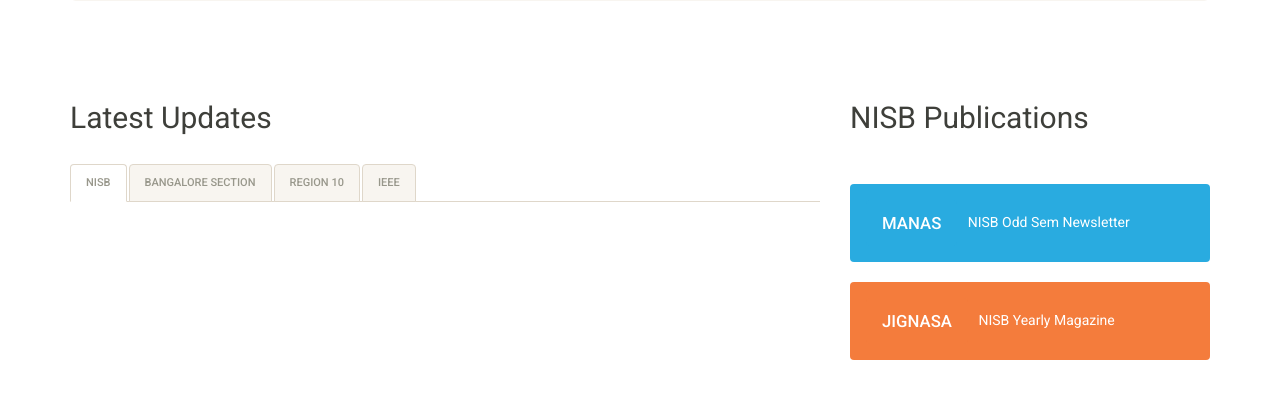
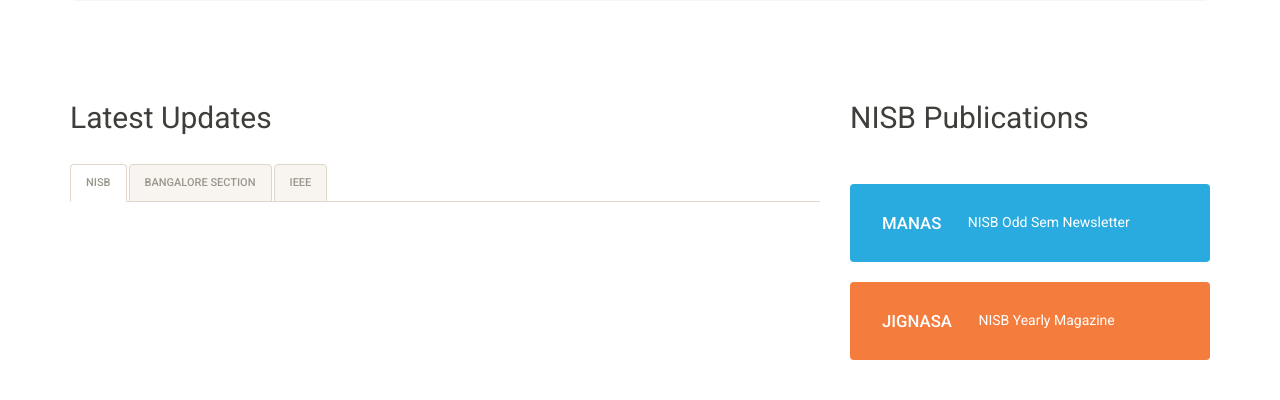
Before and after one commit to nisbweb/websitev2, a Flask app: page / in a window 1280 px wide. Shown: the part 530-930 px from the top of the page. Run offline with Flask 2, Linux system fonts and the light colour scheme; some libraries are stand-ins or nearby versions.

Commit message:
home feed changes

```diff
--- a/templates/index.html
+++ b/templates/index.html
@@ -29,19 +29,22 @@
           <ul class="nav nav-tabs">
             <li class="active"><a href="#nisbnews" data-toggle="tab" >NISB</a></li>
             <li class=""><a href="#blrsecnews" data-toggle="tab">Bangalore Section</a></li>
-            <li class=""><a href="#r10news" data-toggle="tab">Region 10</a></li>
+            <!-- <li class=""><a href="#r10news" data-toggle="tab">Region 10</a></li> -->
             <li class=""><a href="#ieeenews" data-toggle="tab">IEEE</a></li>
           </ul>
-          <div id="myTabContent" class="tab-content" style="max-height:325px; overflow:hidden;">
+          <style media="screen">
+            iframe{width: 100%; height: 400px;}
+          </style>
+          <div id="myTabContent" class="tab-content" style=" width:100%; overflow:hidden;">
             <div class="tab-pane fade active in" id="nisbnews">
               <!-- start feedwind code --> <script type="text/javascript" src="https://feed.mikle.com/js/fw-loader.js" data-fw-param="33178/"></script> <!-- end feedwind code -->
             </div>
             <div class="tab-pane fade" id="blrsecnews">
               <!-- start feedwind code --> <script type="text/javascript" src="https://feed.mikle.com/js/fw-loader.js" data-fw-param="33079/"></script> <!-- end feedwind code -->
             </div>
-            <div class="tab-pane fade" id="r10news">
-              <!-- start feedwind code --> <script type="text/javascript" src="https://feed.mikle.com/js/fw-loader.js" data-fw-param="33074/"></script> <!-- end feedwind code -->
-            </div>
+            <!-- <div class="tab-pane fade" id="r10news">
+              <script type="text/javascript" src="https://feed.mikle.com/js/fw-loader.js" data-fw-param="33074/"></script>
+            </div> -->
             <div class="tab-pane fade" id="ieeenews">
               <!-- start feedwind code --> <script type="text/javascript" src="https://feed.mikle.com/js/fw-loader.js" data-fw-param="33077/"></script> <!-- end feedwind code -->
             </div>
```
